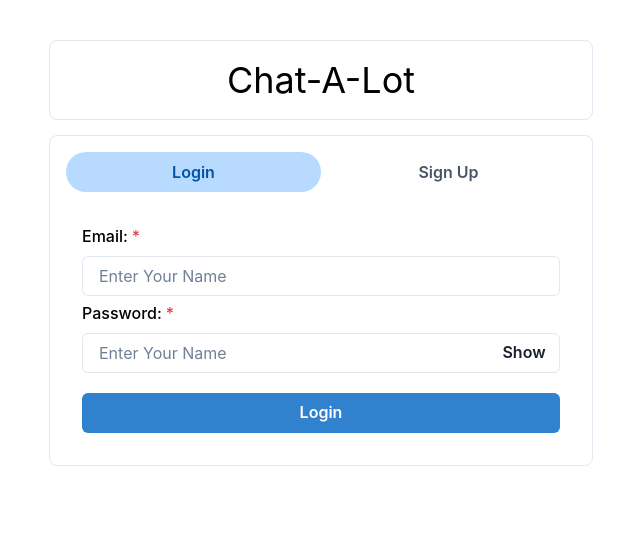
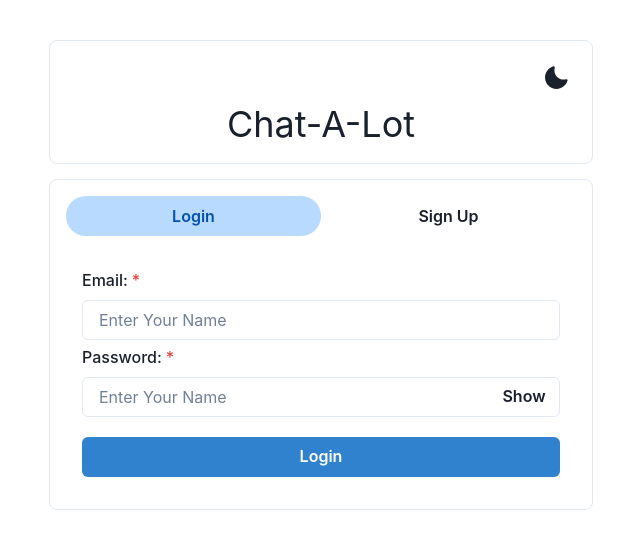
Before and after one commit to AryeshSaha/Frontend-for-Practice-ChatApp, a React (Vite) app: page / in a window 1280 px wide. Shown: the top 548 px of the page, without its empty margins (319-959 px from the left). Built offline with nearby package versions, Linux system fonts and the light colour scheme.

Commit message:
Dark Mode and Change theme option added on login/register pages

```diff
--- a/src/Components/Auth/Login.jsx
+++ b/src/Components/Auth/Login.jsx
@@ -19,11 +19,11 @@ const Login = () => {
   const [pass, setPass] = useState("");
   const [show, setShow] = useState(false);
 
-    const [loading, setLoading] = useState(false);
+  const [loading, setLoading] = useState(false);
 
-    const toast = useToast();
+  const toast = useToast();
 
-    const navigate = useNavigate();
+  const navigate = useNavigate();
 
   const submitHandler = async () => {
     setLoading(true);
@@ -62,10 +62,10 @@ const Login = () => {
         position: "top",
       });
 
-      localStorage.setItem('userInfo', JSON.stringify(data))
+      localStorage.setItem("userInfo", JSON.stringify(data));
 
-      setLoading(false)
-      navigate('/chats')
+      setLoading(false);
+      navigate("/chats");
     } catch (error) {
       toast({
         title: "Error",
@@ -81,7 +81,7 @@ const Login = () => {
 
   return (
     <>
-      <VStack spacing={"5px"} >
+      <VStack spacing={"5px"}>
         {/* Email */}
         <FormControl id="email" isRequired>
           <FormLabel>Email:</FormLabel>
@@ -106,7 +106,7 @@ const Login = () => {
             <InputRightElement w={"4.5rem"}>
               <Button
                 h={"1.75rem"}
-                bg={'none'}
+                bg={"none"}
                 size={"em"}
                 onClick={() => setShow((prev) => !prev)}
               >
@@ -119,7 +119,6 @@ const Login = () => {
         <Button
           colorScheme="blue"
           w={"100%"}
-          color={"#ffffffff"}
           style={{ marginTop: 15 }}
           onClick={submitHandler}
           isLoading={loading}
--- a/src/Components/Auth/SignUp.jsx
+++ b/src/Components/Auth/SignUp.jsx
@@ -75,10 +75,10 @@ const SignUp = () => {
         position: "top",
       });
 
-      localStorage.setItem('userInfo', JSON.stringify(data))
+      localStorage.setItem("userInfo", JSON.stringify(data));
 
-      setLoading(false)
-      navigate('/chats')
+      setLoading(false);
+      navigate("/chats");
     } catch (error) {
       toast({
         title: "Error",
@@ -94,7 +94,7 @@ const SignUp = () => {
 
   return (
     <>
-      <VStack spacing={"5px"} color={"black"}>
+      <VStack spacing={"5px"}>
         {/* Name */}
         <FormControl id="name" isRequired>
           <FormLabel>Name:</FormLabel>
@@ -166,7 +166,6 @@ const SignUp = () => {
         <Button
           colorScheme="blue"
           w={"100%"}
-          color={"#ffffffff"}
           style={{ marginTop: 15 }}
           onClick={submitHandler}
           isLoading={loading}
--- a/src/Context/ChatProvider.jsx
+++ b/src/Context/ChatProvider.jsx
@@ -6,7 +6,8 @@ const ChatContext = createContext();
 const ChatProvider = ({ children }) => {
   const ColorW = "white";
   const ColorB = "black";
-  const url = "http://127.0.0.1:4000";
+  // const url = "http://127.0.0.1:4000";
+  const url = "https://backend-practice-chat-app.onrender.com";
   const [user, setUser] = useState();
   const [selectedChat, setSelectedChat] = useState();
   const [chats, setChats] = useState();
--- a/src/Pages/Home/Home.jsx
+++ b/src/Pages/Home/Home.jsx
@@ -2,18 +2,23 @@ import React, { useEffect } from "react";
 import {
   Box,
   Container,
+  IconButton,
   Tab,
   TabList,
   TabPanel,
   TabPanels,
   Tabs,
   Text,
+  Tooltip,
+  useColorMode,
 } from "@chakra-ui/react";
 import Login from "../../Components/Auth/Login";
 import SignUp from "../../Components/Auth/SignUp";
 import { useNavigate } from "react-router-dom";
+import { MoonIcon, SunIcon } from "@chakra-ui/icons";
 
 const Home = () => {
+  const { colorMode, toggleColorMode } = useColorMode();
   const navigate = useNavigate();
 
   useEffect(() => {
@@ -28,30 +33,39 @@ const Home = () => {
       <Container maxW={"xl"} centerContent>
         <Box
           display={"flex"}
-          justifyContent={"center"}
+          flexDirection={'column'}
           p={3}
-          bg={"whiteAlpha.900"}
           w={"100%"}
           m={"40px 0 15px 0"}
           borderRadius={"lg"}
           borderWidth={"1px"}
         >
-          <Text fontSize={"4xl"} color={"black"}>
-            Chat-A-Lot
-          </Text>
+          <Box display={"flex"} justifyContent={"flex-end"} mt={1} me={1}>
+            <Tooltip
+              label={`Change to ${
+                colorMode === "light" ? "dark" : "light"
+              } mode`}
+              borderRadius={15}
+            >
+              <IconButton
+                icon={colorMode === "dark" ? <SunIcon /> : <MoonIcon />}
+                onClick={toggleColorMode}
+                fontSize={25}
+                bg={"none"}
+              />
+            </Tooltip>
+          </Box>
+          <Text display={'flex'} justifyContent={"center"} fontSize={"4xl"}>Chat-A-Lot</Text>
         </Box>
-        <Box
-          bg={"whiteAlpha.900"}
-          color={"black"}
-          w={"100%"}
-          p={4}
-          borderRadius={"lg"}
-          borderWidth={"1px"}
-        >
+        <Box w={"100%"} p={4} borderRadius={"lg"} borderWidth={"1px"}>
           <Tabs isFitted variant="soft-rounded" colorScheme="messenger">
             <TabList mb={"1em"}>
-              <Tab w={"50%"}>Login</Tab>
-              <Tab w={"50%"}>Sign Up</Tab>
+              <Tab w={"50%"} color={colorMode}>
+                Login
+              </Tab>
+              <Tab w={"50%"} color={colorMode}>
+                Sign Up
+              </Tab>
             </TabList>
             <TabPanels>
               <TabPanel>
```
